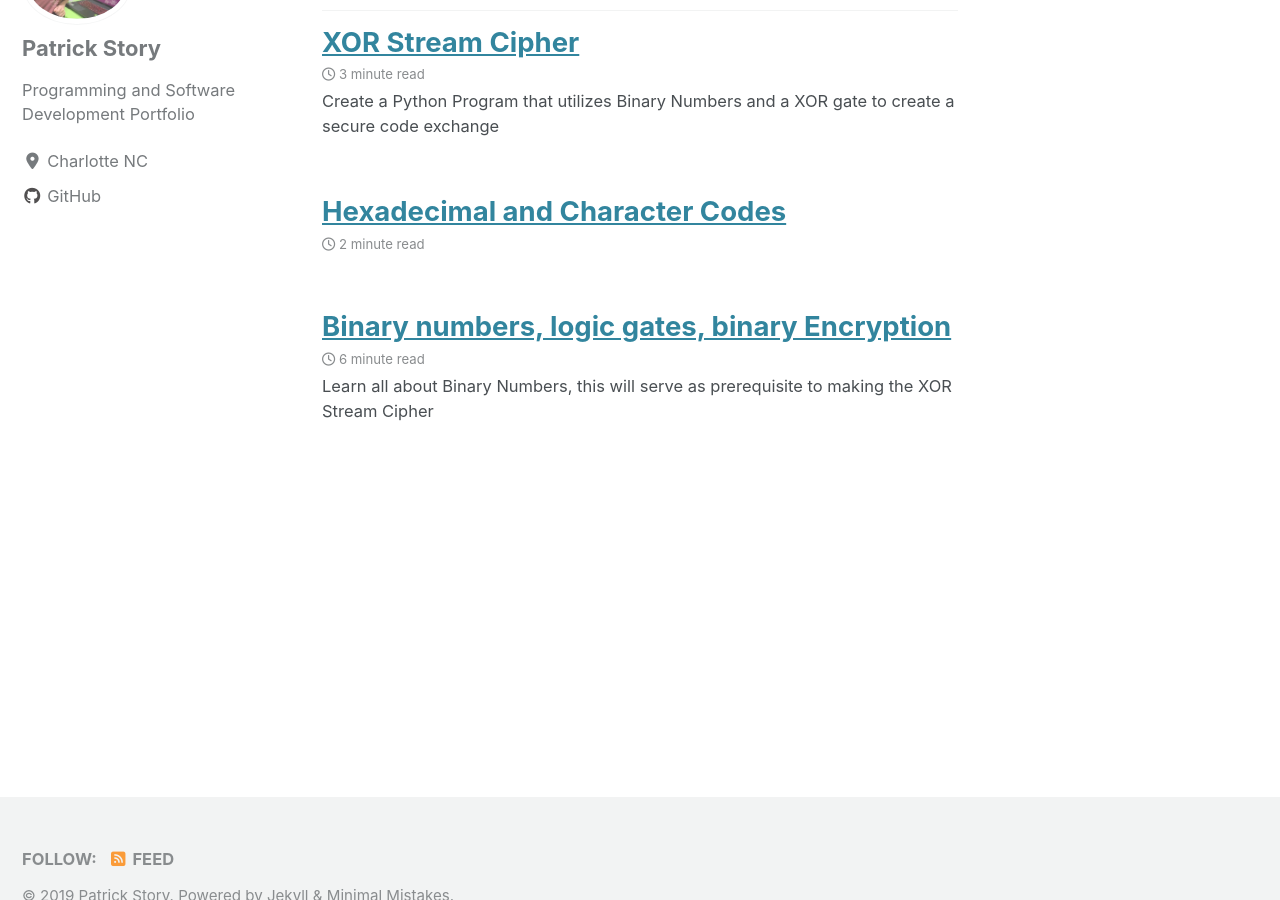
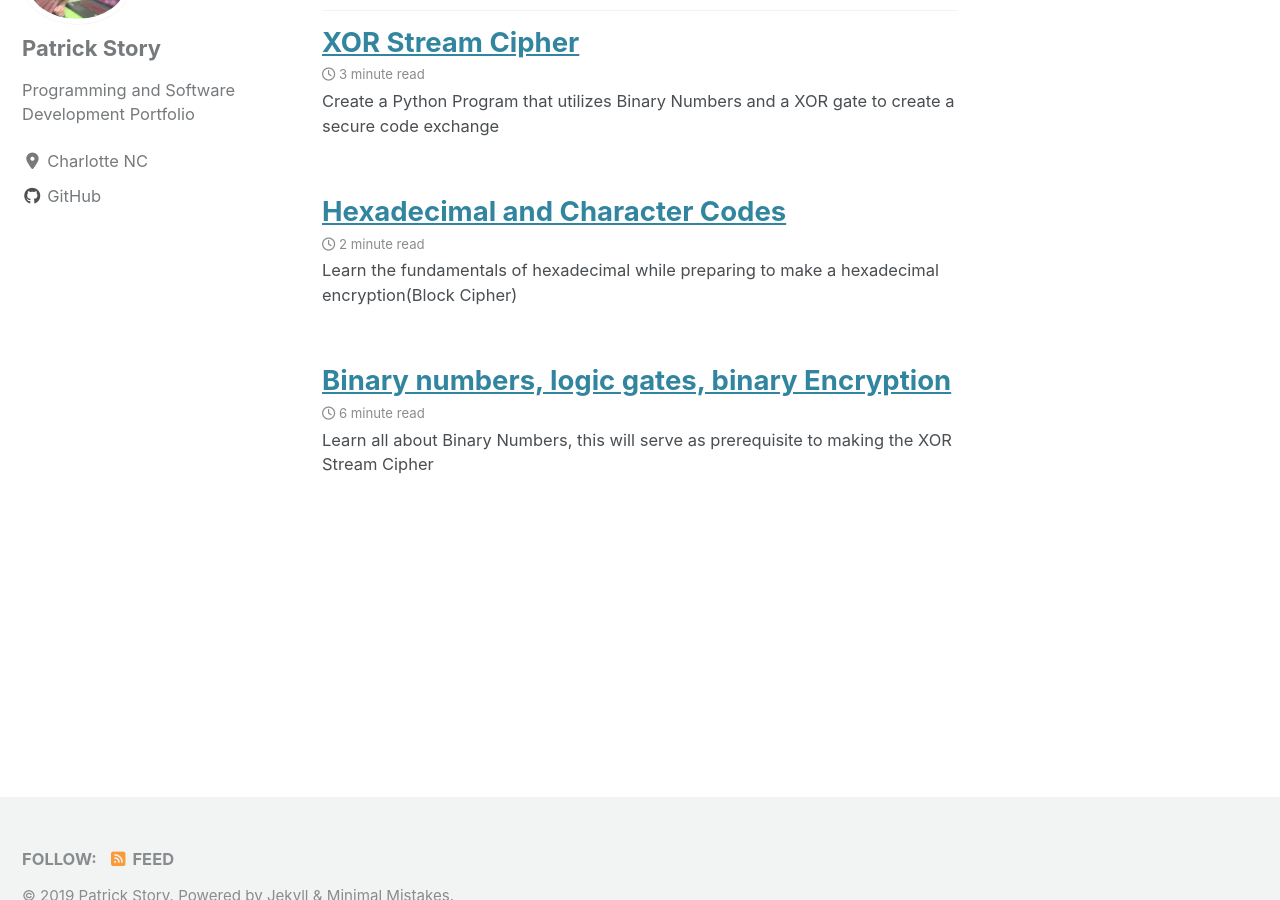
Before and after one commit to Patchyst/Patchyst.github.io, a Jekyll site: the page built from index.html, in a window 1280 px wide and 900 px high, scrolled down 537 px. Built offline with Jekyll 4.4.1, drawn with Linux system fonts in a browser that asks for light colours; cached includes are drawn as plain includes; nearby versions of some CDN libraries; the list of posts is cut into pages by our own code.

Commit message:
Updating Hex and character codes

```diff
--- a/_posts/2019-08-13-hexadecimalandcharactercodes.md
+++ b/_posts/2019-08-13-hexadecimalandcharactercodes.md
@@ -4,7 +4,7 @@ date: 2019-08-10
 tags: [Binary and Hexadecimal]
 header:
   image: "images/hex_two.jpg"
-excerpt: ""
+excerpt: "Learn the fundamentals of hexadecimal while preparing to make a hexadecimal encryption(Block Cipher)"
 ---
 If you've ever used [binary numbers](https://patchyst.github.io/binaryintro/) you may recognize the base 2 system, right after binary there is hexadecimal which uses the base 16 system. The hexadecimal alphabet only consists of 16 characters, 1 - 9 after 9, numbers become letters ranging from A to F. Converting hexadecimal to decimal form would look like this:
 
```
